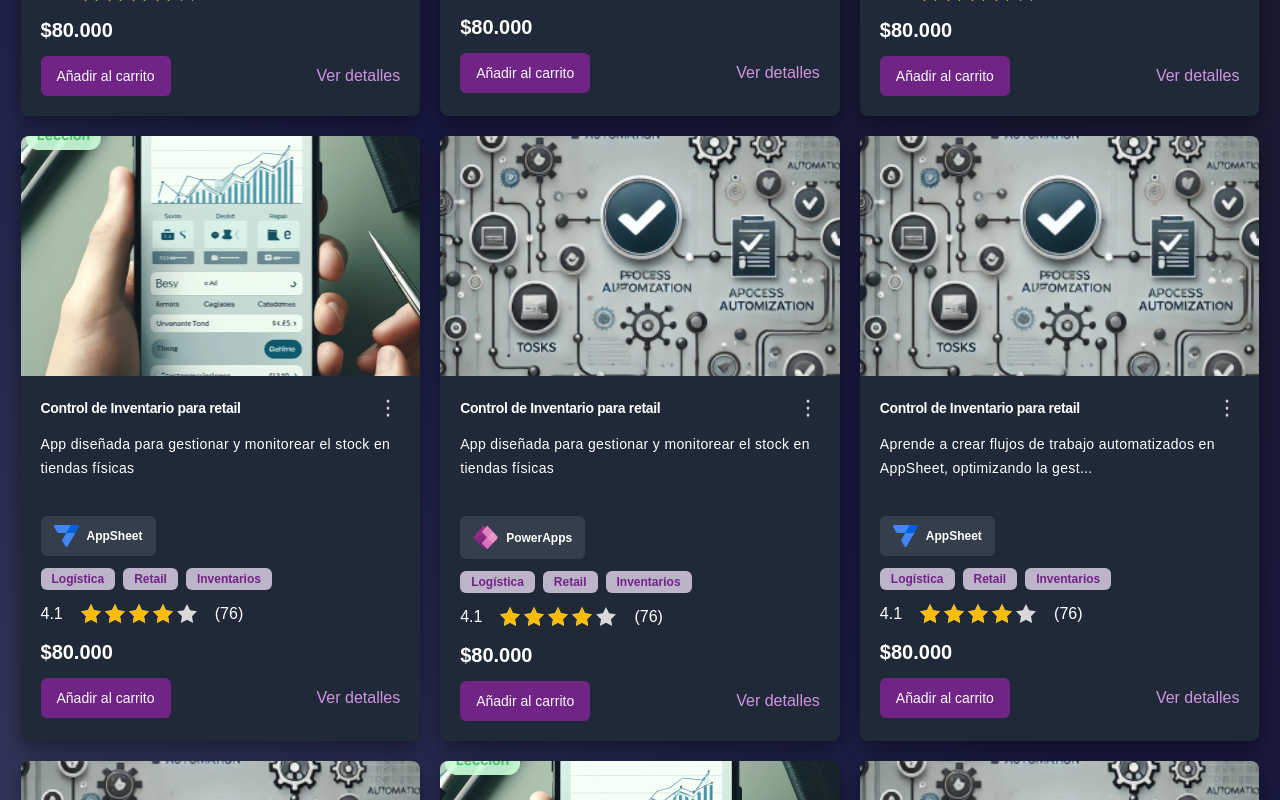
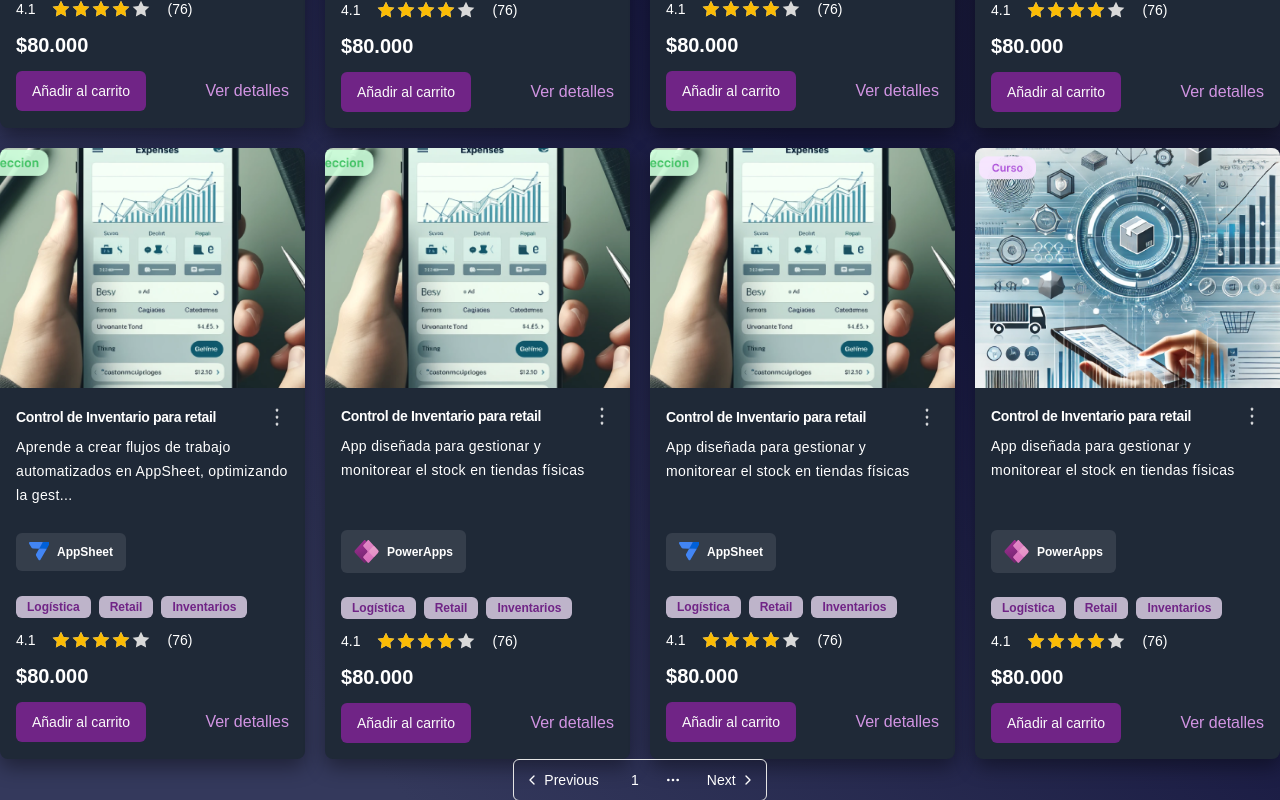
Before and after one commit to No-Country-simulation/h3-03-klowhub, a Next.js app in the folder frontend/: page /applications in a window 1280 px wide. Shown: the part 1420-2220 px from the top of the page. Built offline with nearby package versions, Linux system fonts and the light colour scheme.

Commit message:
fix: organization of the course card, tailwind screens conflicts

```diff
--- a/frontend/src/app/applications/page.tsx
+++ b/frontend/src/app/applications/page.tsx
@@ -8,7 +8,7 @@ import { courses } from "@/mocks/products.mocks";
 const AppliactionsPage = () => {
   return (
     <main className="w-full">
-      <div className="px-6 md:px-5 mx-auto">
+      <div className="container px-6 md:px-0 mx-auto">
         <BreadCrumb />
       </div>
 
@@ -16,10 +16,12 @@ const AppliactionsPage = () => {
 
       <div
         className="
-        grid grid-cols-4 gap-5
-        2xl:grid-cols-3 2xl:px-5
-        xl:grid-cols-2
-        sm:grid-cols-1
+        px-5 md:px-0
+        grid grid-cols-1 gap-5
+        md:grid-cols-3
+        lg:grid-cols-4
+        container
+        mx-auto
         "
       >
         {courses.map((course, index) => (
--- a/frontend/src/app/courses/page.tsx
+++ b/frontend/src/app/courses/page.tsx
@@ -9,13 +9,13 @@ import { categories } from "@/mocks/categories.mocks";
 const Page = () => {
   return (
     <div>
-      <div className="px-6 md:px-5 mx-auto">
+      <div className="container px-6 md:px-0 mx-auto">
         <BreadCrumb />
       </div>
 
       <SearchFilter categories={categories} />
 
-      <div className="flex flex-col gap-5 2xl:px-5">
+      <div className="container mx-auto px-6 md:px-0">
         {courses.map((course, index) => (
           <ProductCard
             title={course.title}
@@ -31,7 +31,7 @@ const Page = () => {
           />
         ))}
       </div>
-      <Pager/>
+      <Pager />
     </div>
   );
 
--- a/frontend/src/app/layout.tsx
+++ b/frontend/src/app/layout.tsx
@@ -26,12 +26,10 @@ export default function RootLayout({
   return (
     <html lang="en">
       <body
-        className={`${geistSans.variable} ${geistMono.variable} antialiased w-full`}
+        className={`${geistSans.variable} ${geistMono.variable} antialiased`}
       >
         <Header/>
-        <section className="w-[1279px] mx-auto xl:w-full">
-          { children }
-        </section>
+        {children}
       </body>
     </html>
   );
--- a/frontend/src/components/icon/icon.component.tsx
+++ b/frontend/src/components/icon/icon.component.tsx
@@ -9,12 +9,12 @@ const Icon = ({ name, style }: IconProps) => {
   switch (name) {
     case "star": {
       return (
-        <svg className={ style } width="24" height="24" viewBox="0 0 24 24" xmlns="http://www.w3.org/2000/svg" fill="none"><path fill="#D9D9D9" d="M12 2L15.09 8.26L22 9.27L17 14.14L18.18 21.02L12 17.77L5.82 21.02L7 14.14L2 9.27L8.91 8.26L12 2Z"/></svg>
+        <svg className={ style } width="20" height="20" viewBox="0 0 24 24" xmlns="http://www.w3.org/2000/svg" fill="none"><path fill="#D9D9D9" d="M12 2L15.09 8.26L22 9.27L17 14.14L18.18 21.02L12 17.77L5.82 21.02L7 14.14L2 9.27L8.91 8.26L12 2Z"/></svg>
       );
     }
     case "rated-star": {
       return (
-        <svg className={ style } width="24" height="24" viewBox="0 0 24 24" xmlns="http://www.w3.org/2000/svg" fill="none"><path fill="#FBBC05" d="M12 2L15.09 8.26L22 9.27L17 14.14L18.18 21.02L12 17.77L5.82 21.02L7 14.14L2 9.27L8.91 8.26L12 2Z"/></svg>
+        <svg className={ style } width="20" height="20" viewBox="0 0 24 24" xmlns="http://www.w3.org/2000/svg" fill="none"><path fill="#FBBC05" d="M12 2L15.09 8.26L22 9.27L17 14.14L18.18 21.02L12 17.77L5.82 21.02L7 14.14L2 9.27L8.91 8.26L12 2Z"/></svg>
       );
     }
     case "shopping-cart": {
@@ -24,7 +24,7 @@ const Icon = ({ name, style }: IconProps) => {
     }
     case "app-sheet": {
       return (
-        <svg className={ style } width="25" height="22" viewBox="0 0 25 22" fill="none" xmlns="http://www.w3.org/2000/svg"><path d="M23.6712 0.000854492H16.7136L13.9021 3.98675L12.2295 7.93707L16.7136 8.43531L21.3757 7.95486L24.8278 1.97601C25.326 1.1041 24.6854 0.000854492 23.6712 0.000854492Z" fill="#0060D9"/><path d="M0.182529 1.9938L3.08298 6.95839C3.43887 7.56339 4.07946 7.93707 4.79123 7.93707L12.2292 7.95486L16.7133 0.000854492H1.32136C0.307089 0.000854492 -0.333503 1.12189 0.182529 1.9938Z" fill="#4285F4"/><path d="M13.7058 21.3362C13.2076 22.2081 11.9442 22.2259 11.4282 21.354L8.54551 16.5139C8.18962 15.9089 8.17183 15.1438 8.52771 14.521L12.2467 7.93713L21.3751 7.95492L13.7058 21.3362Z" fill="#4285F4"/></svg>
+        <svg className={ style } width="20" height="20" viewBox="0 0 24 24" fill="none" xmlns="http://www.w3.org/2000/svg"><path d="M23.6712 0.000854492H16.7136L13.9021 3.98675L12.2295 7.93707L16.7136 8.43531L21.3757 7.95486L24.8278 1.97601C25.326 1.1041 24.6854 0.000854492 23.6712 0.000854492Z" fill="#0060D9"/><path d="M0.182529 1.9938L3.08298 6.95839C3.43887 7.56339 4.07946 7.93707 4.79123 7.93707L12.2292 7.95486L16.7133 0.000854492H1.32136C0.307089 0.000854492 -0.333503 1.12189 0.182529 1.9938Z" fill="#4285F4"/><path d="M13.7058 21.3362C13.2076 22.2081 11.9442 22.2259 11.4282 21.354L8.54551 16.5139C8.18962 15.9089 8.17183 15.1438 8.52771 14.521L12.2467 7.93713L21.3751 7.95492L13.7058 21.3362Z" fill="#4285F4"/></svg>
       );
     }
     case "power-apps": {
--- a/frontend/src/components/product-card/product-card.component.tsx
+++ b/frontend/src/components/product-card/product-card.component.tsx
@@ -32,32 +32,33 @@ const ProductCard: FC<Product> = ({
 }) => {
   return (
     <Card
-      className={`overflow-hidden flex ${ orientation === "vertical" ? "flex-col" : "h-80 items-center gap-2" }`}
+      className={`overflow-hidden flex flex-col ${orientation === "vertical" ? "" : "md:flex-row items-center gap-4 mb-6"}`}
     >
-      <div className={orientation === "vertical" ? "h-60" : "w-96 h-full"}>
-        <Image width={334} height={205} alt="some description" src={ img } className="w-full h-full object-cover" />
+      <div className={orientation === "vertical" ? "flex-shrink-0 h-60" : "h-full w-full md:h-auto md:w-auto flex-shrink-0 overflow-hidden"}>
+        <Image width={334} objectFit="cover" height={200} alt="some description" src={img} className="w-full h-full object-cover" />
       </div>
-      <div className="flex flex-col gap-3 p-5 flex-grow">
+      <div className="w-full flex flex-col justify-evenly h-full gap-6 p-4 flex-grow">
         <CardHeader className="flex flex-col">
           <div className="flex justify-between items-center">
-            <CardTitle>{ title }</CardTitle>
+            <CardTitle>{title}</CardTitle>
             <Icon name="more-vertical" />
           </div>
-        </CardHeader>
           <span className={`text-sm tracking-wide leading-6 ${orientation === "vertical" ? "h-[72px]" : ""}`}>
             {
               truncate(description, orientation === "horizontal" ? 200 : undefined)
             }
           </span>
-        <CardContent className="flex flex-col gap-3">
+        </CardHeader>
+
         <div>
           <Badge
             icon={<Icon name={getSlug(platform) === 'appsheet' ? 'app-sheet' : 'power-apps'} />}
             className="bg-gray-100 text-white"
           >
-              { platform }
+            {platform}
           </Badge>
         </div>
+        <CardContent className="flex flex-col gap-3">
           <div className="flex gap-2">
             {
               tags.map((t, idx) => (
@@ -66,8 +67,8 @@ const ProductCard: FC<Product> = ({
             }
           </div>
           <Rating rating={rating} ratingCount={ratingCount} />
-          <span className="text-xl font-bold">${ formatPrice(price) }</span>
-          <div className="w-full flex justify-between items-center">
+          {orientation === "vertical" ? <span className="text-xl font-bold">${formatPrice(price)}</span> : ""}
+          <div className={`w-full flex items-center ${orientation === "vertical" ? "justify-between" : "justify-between md:justify-start gap-10"}`}>
             <Button>Añadir al carrito</Button>
             <Link href="/" className="text-primary-200">Ver detalles</Link>
           </div>
--- a/frontend/src/components/rating/rating.component.tsx
+++ b/frontend/src/components/rating/rating.component.tsx
@@ -7,8 +7,8 @@ type RatingProps = {
 
 const Rating = ({ rating, ratingCount }: RatingProps) => {
   return (
-    <div className="flex gap-4">
-      <span>{ rating }</span>
+    <div className="flex items-center gap-4">
+      <span className="font-thin text-sm">{ rating }</span>
       <div className="relative">
         <div className="flex">
           {
@@ -25,7 +25,7 @@ const Rating = ({ rating, ratingCount }: RatingProps) => {
           }
         </div>
       </div>
-      <span>({ ratingCount })</span>
+      <span className="font-thin text-sm">({ ratingCount })</span>
     </div>
   )
 };
--- a/frontend/src/components/shared/navbar/NavBar.tsx
+++ b/frontend/src/components/shared/navbar/NavBar.tsx
@@ -40,7 +40,7 @@ export const NavBar = () => {
                 Plataforma
               </Link>
             </div>
-            <div className="flex xl:hidden space-x-4">
+            <div className="md:flex hidden space-x-4">
               <NavItem href="#">Dashboard</NavItem>
               <NavItem href="/courses">Curso y lecciones</NavItem>
               <NavItem href="/applications">Appstore</NavItem>
@@ -50,7 +50,7 @@ export const NavBar = () => {
             </div>
           </div>
           <div className="flex items-center space-x-4">
-            <div className='text-white'>
+            <div className='text-white hidden md:block'>
               <Button variant="ghost" size="icon">
                 <ShoppingCart className="h-5 w-5" />
                 <span className="sr-only">Shopping cart</span>
--- a/frontend/src/mocks/categories.mocks.ts
+++ b/frontend/src/mocks/categories.mocks.ts
@@ -3,8 +3,8 @@ export const categories = [
     "Base de datos",
     "Expresiones y fórmulas",
     "Automatización",
+    "General",
     "Flujo de trabajo",
     "Acciones-Behavior",
     "Seguridad Accesibilidad",
-    "General",
 ];
--- a/frontend/src/mocks/products.mocks.ts
+++ b/frontend/src/mocks/products.mocks.ts
@@ -1,7 +1,7 @@
 const courses = [
   {
     title: "Control de Inventario para retail",
-    img: "/temp/imgs/course-01.png",
+    img: "/temp/imgs/course-image.png",
     description: "Aprende a crear flujos de trabajo automatizados en AppSheet, optimizando la gestión de tareas y aprobaciones.",
     platform: "AppSheet",
     tags: [ "Logística", "Retail", "Inventarios" ],
@@ -11,7 +11,7 @@ const courses = [
   },
   {
     title: "Control de Inventario para retail",
-    img: "/temp/imgs/course-01.png",
+    img: "/temp/imgs/course-image.png",
     description: "App diseñada para gestionar y monitorear el stock en tiendas físicas",
     platform: "PowerApps",
     tags: [ "Logística", "Retail", "Inventarios" ],
@@ -31,7 +31,7 @@ const courses = [
   },
   {
     title: "Control de Inventario para retail",
-    img: "/temp/imgs/course-01.png",
+    img: "/temp/imgs/course-02.png",
     description: "App diseñada para gestionar y monitorear el stock en tiendas físicas",
     platform: "PowerApps",
     tags: [ "Logística", "Retail", "Inventarios" ],
@@ -41,7 +41,7 @@ const courses = [
   },
   {
     title: "Control de Inventario para retail",
-    img: "/temp/imgs/course-01.png",
+    img: "/temp/imgs/course-02.png",
     description: "Aprende a crear flujos de trabajo automatizados en AppSheet, optimizando la gestión de tareas y aprobaciones.",
     platform: "AppSheet",
     tags: [ "Logística", "Retail", "Inventarios" ],
@@ -51,7 +51,7 @@ const courses = [
   },
   {
     title: "Control de Inventario para retail",
-    img: "/temp/imgs/course-01.png",
+    img: "/temp/imgs/course-image.png",
     description: "App diseñada para gestionar y monitorear el stock en tiendas físicas",
     platform: "PowerApps",
     tags: [ "Logística", "Retail", "Inventarios" ],
@@ -71,7 +71,7 @@ const courses = [
   },
   {
     title: "Control de Inventario para retail",
-    img: "/temp/imgs/course-01.png",
+    img: "/temp/imgs/course-image.png",
     description: "App diseñada para gestionar y monitorear el stock en tiendas físicas",
     platform: "PowerApps",
     tags: [ "Logística", "Retail", "Inventarios" ],
@@ -81,7 +81,7 @@ const courses = [
   },
   {
     title: "Control de Inventario para retail",
-    img: "/temp/imgs/course-01.png",
+    img: "/temp/imgs/course-02.png",
     description: "Aprende a crear flujos de trabajo automatizados en AppSheet, optimizando la gestión de tareas y aprobaciones.",
     platform: "AppSheet",
     tags: [ "Logística", "Retail", "Inventarios" ],
@@ -91,7 +91,7 @@ const courses = [
   },
   {
     title: "Control de Inventario para retail",
-    img: "/temp/imgs/course-01.png",
+    img: "/temp/imgs/course-02.png",
     description: "App diseñada para gestionar y monitorear el stock en tiendas físicas",
     platform: "PowerApps",
     tags: [ "Logística", "Retail", "Inventarios" ],
@@ -111,7 +111,7 @@ const courses = [
   },
   {
     title: "Control de Inventario para retail",
-    img: "/temp/imgs/course-01.png",
+    img: "/temp/imgs/course-image.png",
     description: "App diseñada para gestionar y monitorear el stock en tiendas físicas",
     platform: "PowerApps",
     tags: [ "Logística", "Retail", "Inventarios" ],
--- a/frontend/tailwind.config.ts
+++ b/frontend/tailwind.config.ts
@@ -8,13 +8,13 @@ export default {
     "./src/app/**/*.{js,ts,jsx,tsx,mdx}",
   ],
   theme: {
-    screens: {
-      '2xl': { 'max': '1535px' },
-      'xl': { 'max': '1279px' },
-      'lg': { 'max': '1023px' },
-      'md': { 'max': '767px' },
-      'sm': { 'max': '639px' },
-    },
+    // screens: {
+    //   '2xl': { 'max': '1535px' },
+    //   'xl': { 'max': '1279px' },
+    //   'lg': { 'max': '1023px' },
+    //   'md': { 'max': '767px' },
+    //   'sm': { 'max': '639px' },
+    // },
   	extend: {
       boxShadow: {
         hrd: '0px 8px 20px rgba(0, 0, 0, 0.4)'
```
Also changed, not shown: frontend/src/components/search-filter/search-filter.component.tsx (+5 -6 lines), frontend/public/temp/imgs/course-image.png (added). Lines whose indentation alone changed are shown as unchanged.
